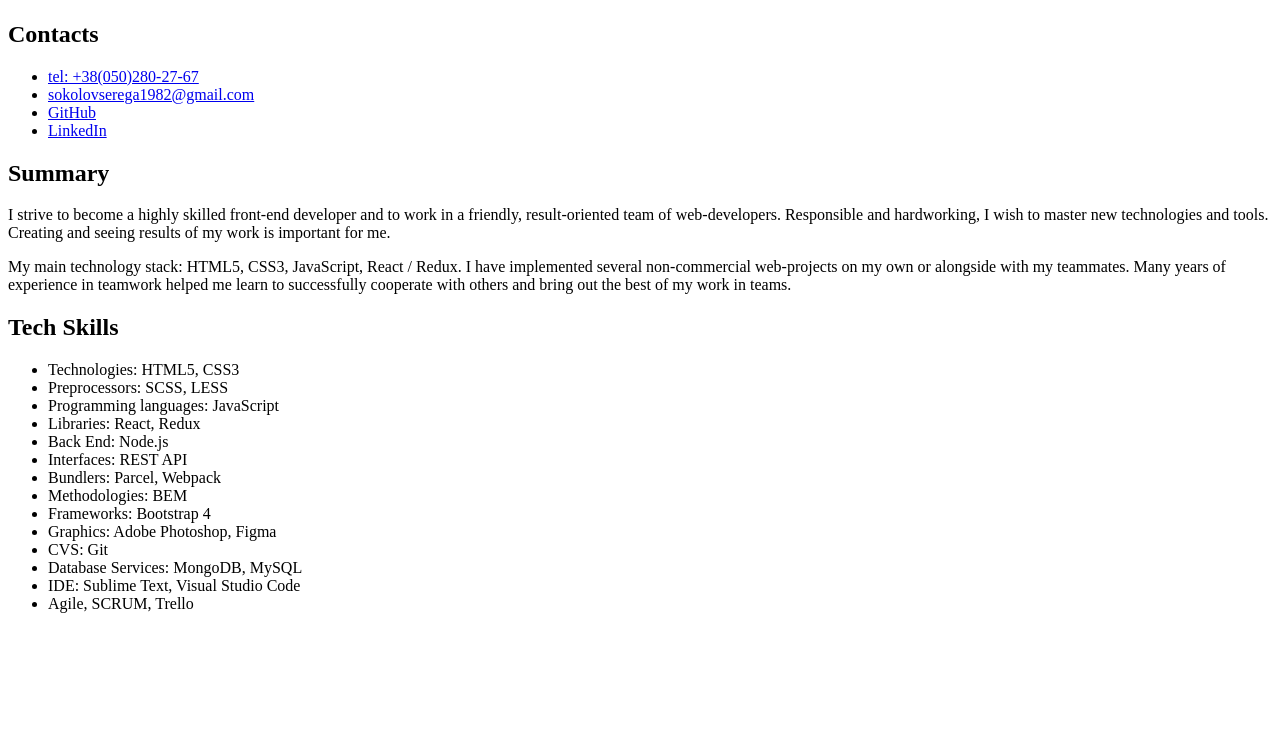
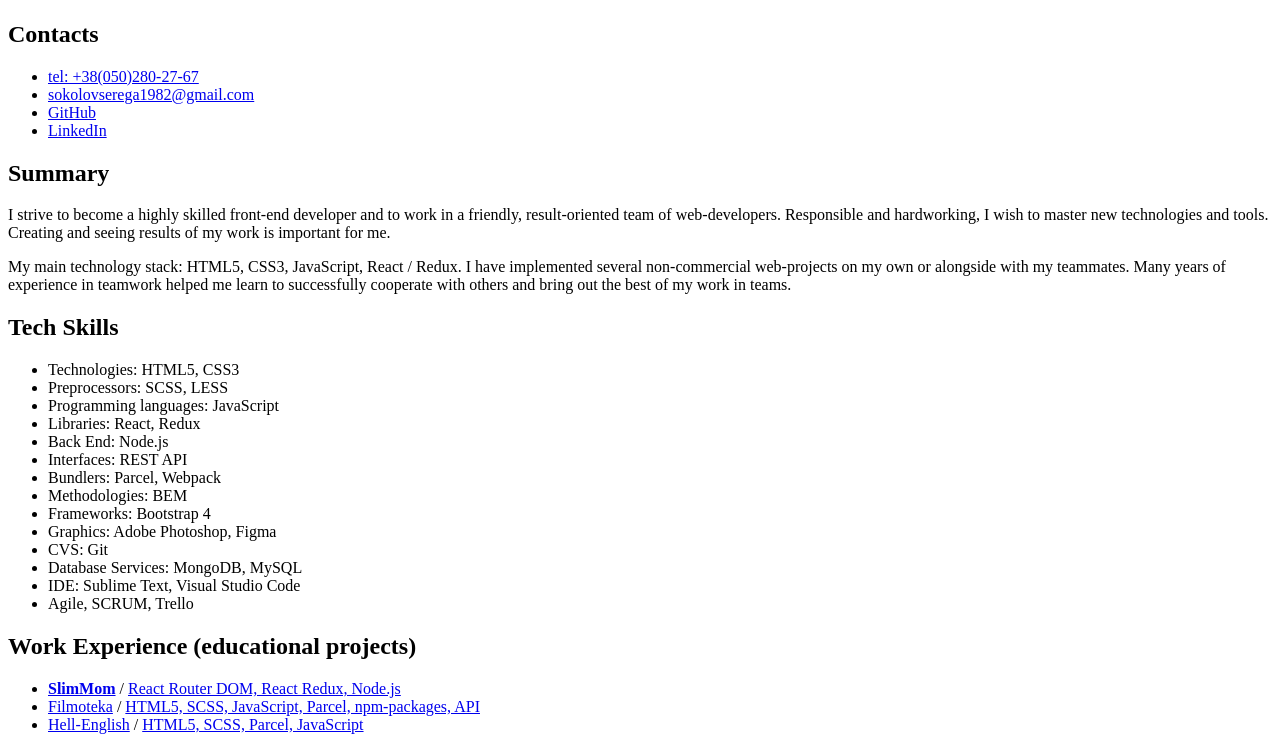
Before and after one commit to Falconoff/rsschool-cv, a plain HTML site: page index.html in a window 1280 px wide. Shown: the part 387-1137 px from the top of the page. Before the commit the page ends 1016 px from the top, so only its background shows below. Drawn offline with Linux system fonts and the light colour scheme.

Commit message:
feat: add Work Experience

```diff
--- a/index.html
+++ b/index.html
@@ -55,6 +55,25 @@
       <li>IDE: Sublime Text, Visual Studio Code</li>
       <li>Agile, SCRUM, Trello</li>
     </ul>
+
+    <h2>Work Experience (educational projects)</h2>
+    <ul>
+      <li><a href="https://team-work-goit-slim-mom.netlify.app" target="_blank"
+          rel="noopener noreferrer"><b>SlimMom</b></a> / <a
+          href="https://github.com/MarinaTripetska/slim-mom-front"
+          target="_blank" rel="noopener noreferrer">React Router DOM, React
+          Redux, Node.js</a></li>
+      <li><a href="https://Dron010.github.io/filmoteka" target="_blank"
+          rel="noopener noreferrer">Filmoteka</a> / <a
+          href="https://github.com/Dron010/filmoteka.git" target="_blank"
+          rel="noopener noreferrer">HTML5, SCSS, JavaScript, Parcel,
+          npm-packages, API</a></li>
+      <li><a href="https://falconoff.github.io/hell-eng/" target="_blank"
+          rel="noopener noreferrer">Hell-English</a> / <a
+          href="https://github.com/Falconoff/hell-eng" target="_blank"
+          rel="noopener noreferrer">HTML5, SCSS, Parcel, JavaScript</a></li>
+    </ul>
+
   </main>
 
 </body>
```
